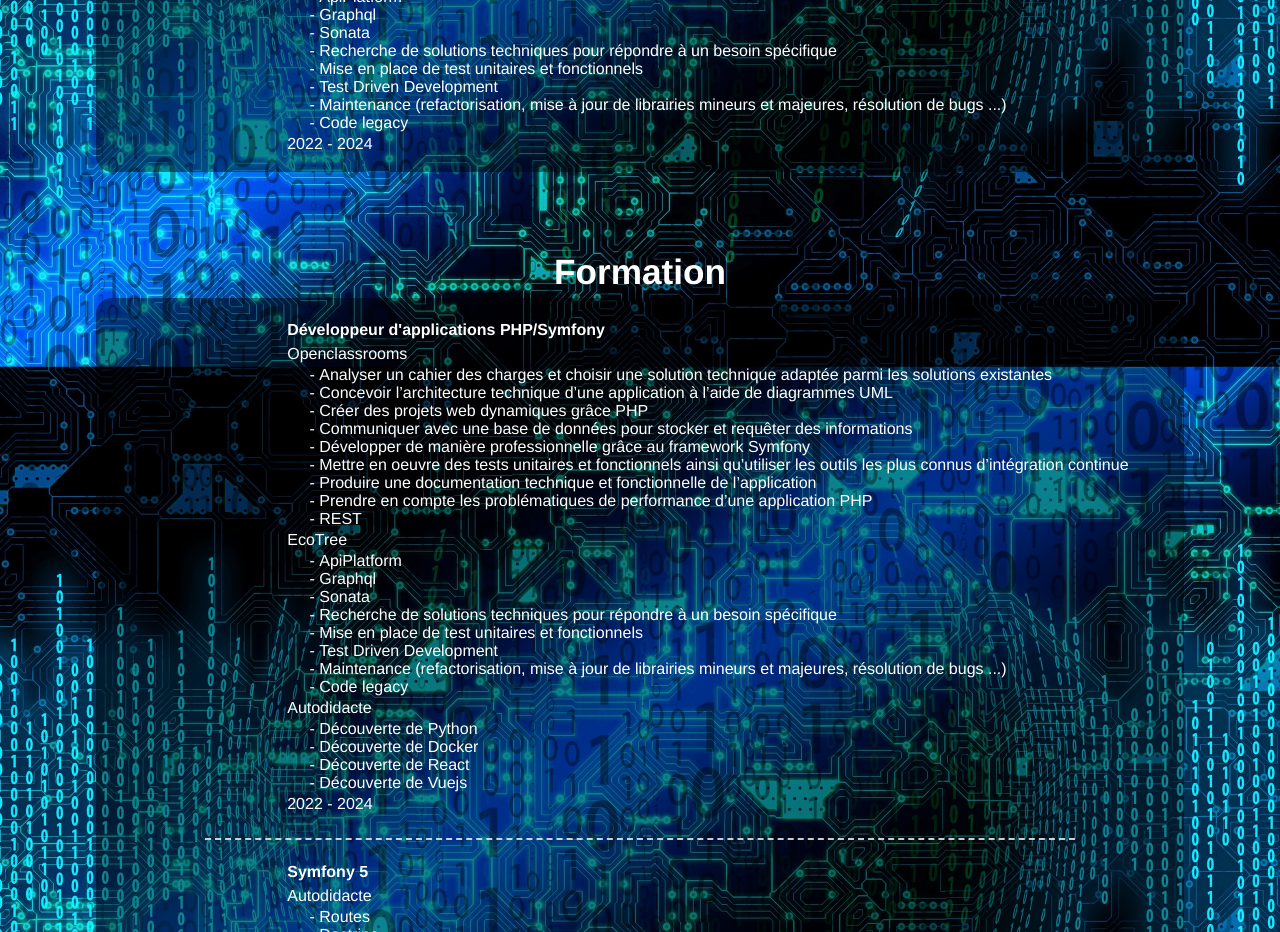
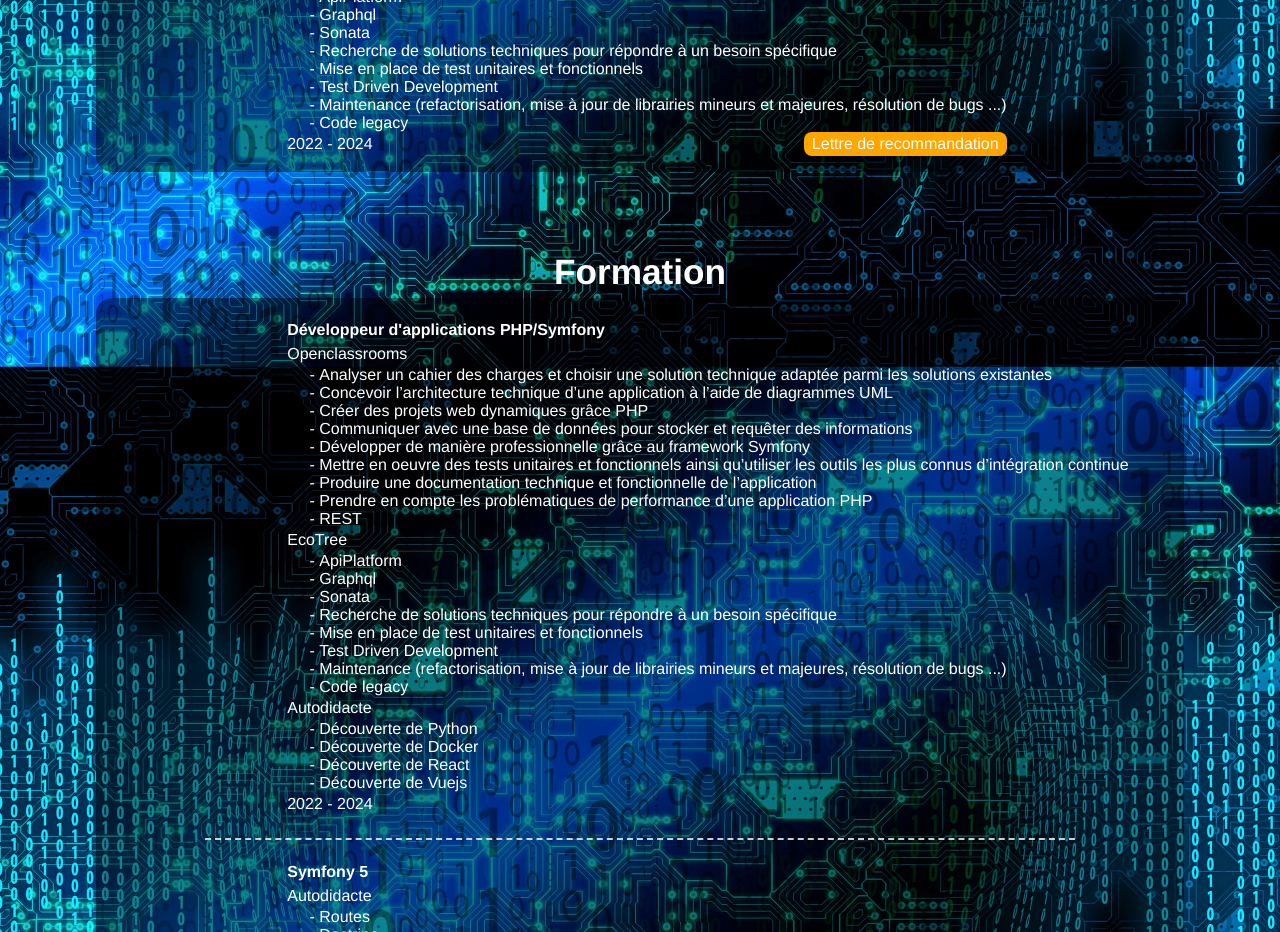
Before and after one commit to requenaGuillaume93400/portfolio, a Vue app: page / in a window 1280 px wide. Shown: the part 1340-2272 px from the top of the page. Built offline with nearby package versions, Linux system fonts and the light colour scheme; a web font is replaced by a local one.

Commit message:
todo select language checkbox

```diff
--- a/src/App.vue
+++ b/src/App.vue
@@ -4,7 +4,6 @@
   </header>
 
   <main>
-    <!-- TODO tri (back, front, framework) voir une recherche a mettre en place -->
     <ExercisesComponent />
 
     <ExperienceComponent />
--- a/src/components/ExercisesComponent.vue
+++ b/src/components/ExercisesComponent.vue
@@ -3,6 +3,7 @@
   <article>
     <div>
       <div v-for="tag in tagList" :key="tag" class="checkbox">
+        <!-- TODO Pré séléctionné php symfony et python -->
         <input type="checkbox" v-model="techs" :value="tag" />
         <label :for="tag">{{ tag }}</label>
       </div>
--- a/src/components/ExperienceComponent.vue
+++ b/src/components/ExperienceComponent.vue
@@ -48,7 +48,14 @@
           </li>
           <li>Code legacy</li>
         </ul>
-        <p>2022 - 2024</p>
+        <p>
+          2022 - 2024
+          <span class="reco">
+            <a href="./pdf/cto.pdf" target="_blank" title="Consultez le PDF">
+              Lettre de recommandation
+            </a>
+          </span>
+        </p>
       </div>
     </div>
   </article>
@@ -83,6 +90,20 @@
 img {
   opacity: 0;
 }
+.reco {
+  float: right;
+  background-color: orange;
+  border-radius: 0.5rem;
+  padding-left: 0.5rem;
+  padding-right: 0.5rem;
+}
+.reco a {
+  color: #fff;
+  text-decoration: none;
+}
+.reco a:hover {
+  color: rgba(0, 0, 0, 0.693);
+}
 
 @media screen and (max-width: 430px) {
   article a {
```
